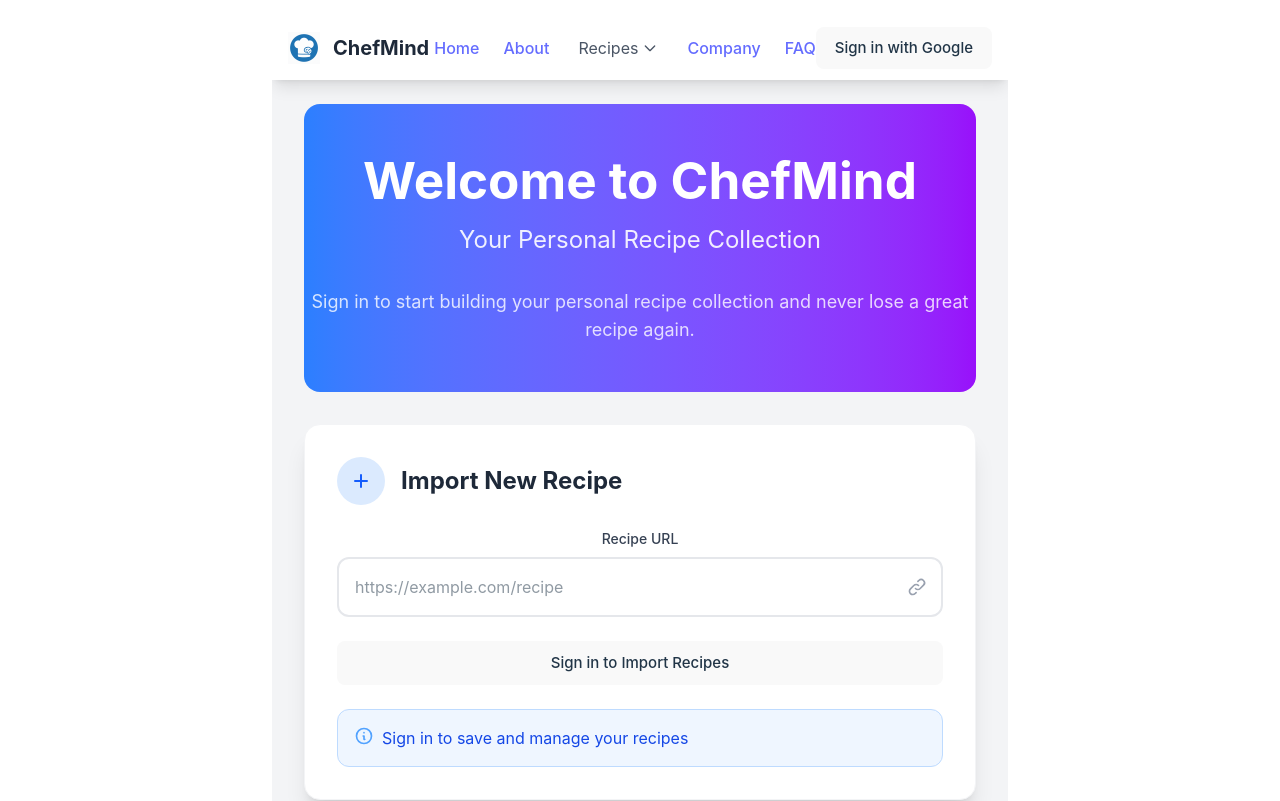
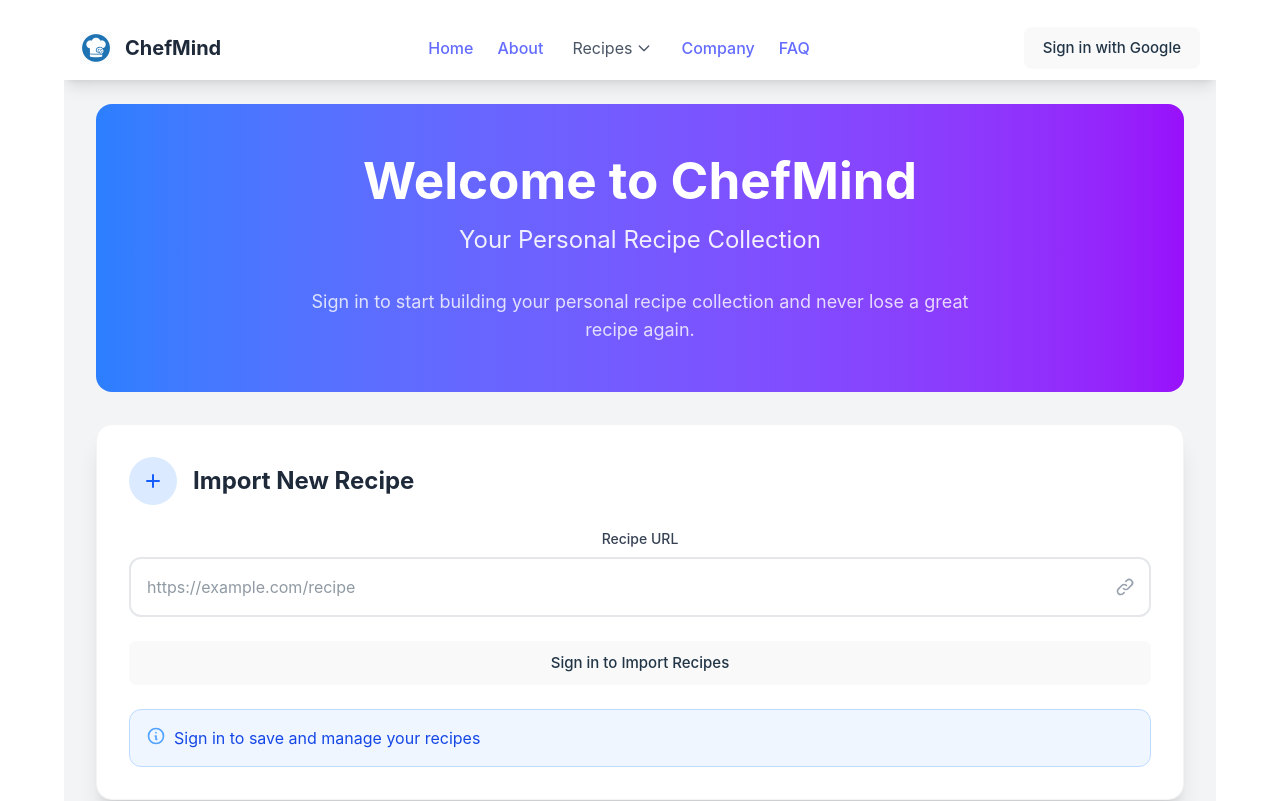
Before and after one commit to avitalg/chefmind, a React (Vite) app: page / in a window 1280 px wide. Shown: the top 801 px of the page. Built offline with nearby package versions, Linux system fonts and the light colour scheme; no server answers.

Commit message:
fix: design

```diff
--- a/src/App.tsx
+++ b/src/App.tsx
@@ -34,7 +34,7 @@ function App() {
         <Router>
           <div className="min-h-screen bg-gray-100 w-full overflow-x-hidden">
             <NavBar user={user} onSignIn={signIn} onSignOut={signOut} />
-            <main className="max-w-6xl mx-auto py-6 sm:px-6 lg:px-8 w-full min-w-0">
+            <main className="max-w-6xl mx-auto py-6 sm:px-6 lg:px-8 w-screen min-w-0">
               <Routes>
                 <Route path="/" element={<HomePage user={user} />} />
                 <Route path="/about" element={<About />} />
--- a/src/components/NavBar.tsx
+++ b/src/components/NavBar.tsx
@@ -1,6 +1,6 @@
-import { useCallback, useState } from 'react'
-import { Link } from 'react-router-dom'
-import type { User } from '../hooks/useAuth'
+import { useCallback, useState } from 'react';
+import { Link } from 'react-router-dom';
+import type { User } from '../hooks/useAuth';
 
 interface NavBarProps {
   user: User | null
@@ -119,7 +119,7 @@ export default function NavBar({ user, onSignIn, onSignOut }: NavBarProps) {
               <button
                 type="button"
                 onClick={onSignIn}
-                className="px-3 py-1 rounded bg-blue-500 text-white hover:bg-blue-600"
+                className="px-3 py-1 rounded bg-blue-500 text-white hover:bg-blue-600 ml-3"
               >
                 Sign in with Google
               </button>
@@ -218,7 +218,7 @@ export default function NavBar({ user, onSignIn, onSignOut }: NavBarProps) {
                   <button
                     type="button"
                     onClick={handleMobileSignIn}
-                    className="w-full text-left px-3 py-2 text-gray-600 hover:text-gray-800 hover:bg-gray-100 rounded-md"
+                    className="w-full text-left px-3 py-2 text-gray-600 hover:text-gray-800 hover:bg-gray-100 rounded-md mt-2"
                   >
                     Sign in with Google
                   </button>
```
